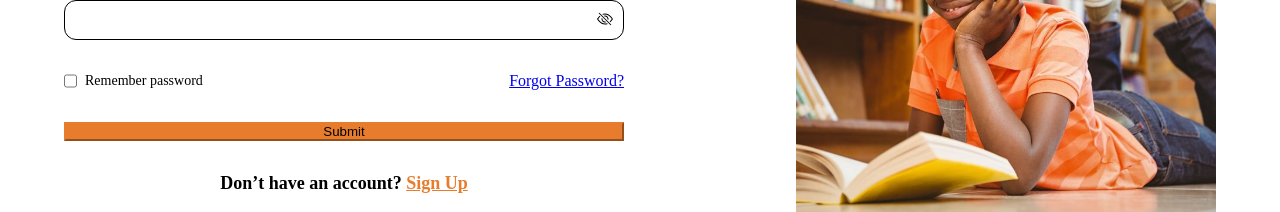
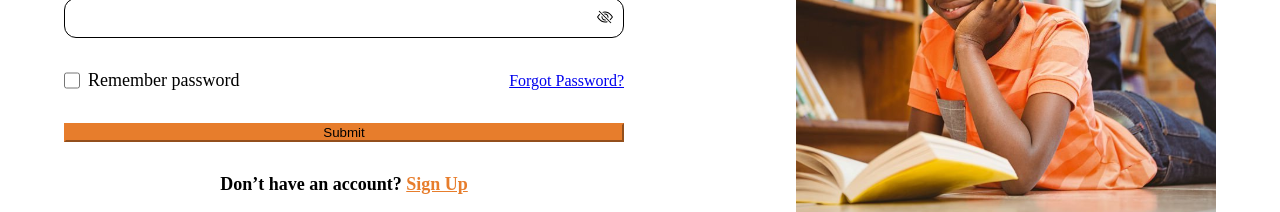
Before and after one commit to gift56/Bookly2.0, a React (Create React App) app: page / in a window 1280 px wide. Shown: the part 281-493 px from the top of the page. Built offline with nearby package versions, Linux system fonts and the light colour scheme; the HTML template or start-up script is replaced by a standard one.

Commit message:
fixed issues

```diff
--- a/src/sass/form.scss
+++ b/src/sass/form.scss
@@ -133,6 +133,14 @@
                         label {
                             font-size: 14px;
                             font-weight: 400;
+                            @media screen and (min-width: 1200px) {
+                                font-size: 18px;
+                            }
+                        }
+                        @media screen and (min-width: 1200px) {
+                            input {
+                                width: 16px;
+                            }
                         }
                     }
                 }
```
